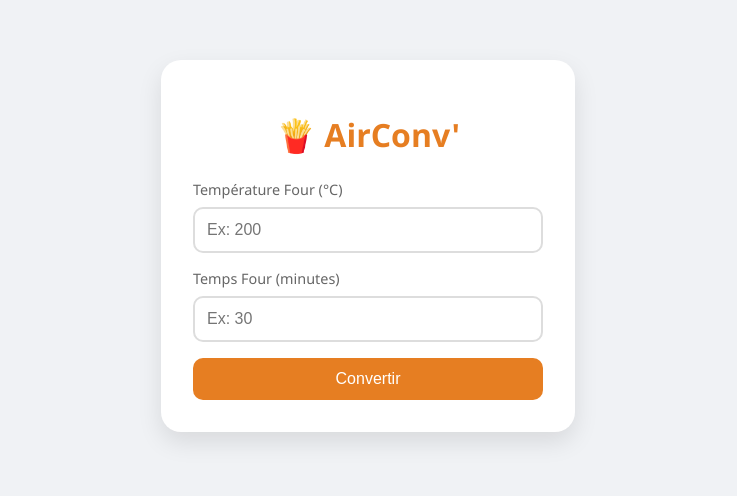
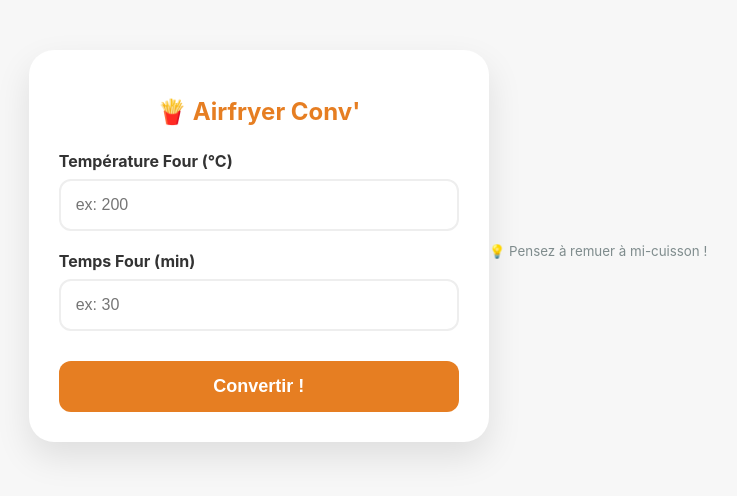
Before and after one commit to Superflo72/Airfryer-app, a plain HTML site: page Index.html in a window 1280 px wide. Shown: the part 154-650 px from the top of the page, without its empty margins (272-1009 px from the left). Drawn offline with Linux system fonts and the light colour scheme.

Commit message:
Index.html

```diff
--- a/Index.html
+++ b/Index.html
@@ -2,38 +2,63 @@
 <html lang="fr">
 <head>
     <meta charset="UTF-8">
-    <meta name="viewport" content="width=device-width, initial-scale=1.0">
+    <meta name="viewport" content="width=device-width, initial-scale=1.0, user-scalable=no">
+    <meta name="apple-mobile-web-app-capable" content="yes">
+    <meta name="apple-mobile-web-app-status-bar-style" content="black-translucent">
+
     <title>Airfryer Conv'</title>
+
+    <link rel="apple-touch-icon" href="https://emojicdn.elk.sh/🍟?size=180">
+    <link rel="icon" type="image/png" href="https://emojicdn.elk.sh/🍟?size=192">
+
     <style>
-        body { font-family: 'Segoe UI', sans-serif; display: flex; justify-content: center; align-items: center; height: 100vh; margin: 0; background-color: #f0f2f5; }
-        .card { background: white; padding: 2rem; border-radius: 20px; box-shadow: 0 10px 25px rgba(0,0,0,0.1); width: 100%; max-width: 350px; text-align: center; }
-        h1 { color: #e67e22; margin-bottom: 1.5rem; }
-        .input-group { margin-bottom: 1rem; text-align: left; }
-        label { display: block; font-size: 0.9rem; color: #666; margin-bottom: 0.5rem; }
-        input { width: 100%; padding: 12px; border: 2px solid #ddd; border-radius: 10px; box-sizing: border-box; font-size: 1rem; }
-        button { width: 100%; padding: 12px; background-color: #e67e22; color: white; border: none; border-radius: 10px; font-size: 1rem; cursor: pointer; transition: background 0.3s; }
-        button:hover { background-color: #d35400; }
-        #result { margin-top: 1.5rem; padding: 1rem; border-radius: 10px; background-color: #fff3e0; display: none; }
+        body { font-family: -apple-system, BlinkMacSystemFont, "Segoe UI", Roboto, Helvetica, Arial, sans-serif; display: flex; justify-content: center; align-items: center; height: 100vh; margin: 0; background-color: #f7f7f7; }
+        .card { background: white; padding: 30px; border-radius: 25px; box-shadow: 0 15px 35px rgba(0,0,0,0.1); width: 90%; max-width: 400px; text-align: center; }
+        h1 { color: #e67e22; font-size: 24px; margin-bottom: 25px; }
+        .input-group { margin-bottom: 20px; text-align: left; }
+        label { display: block; font-weight: bold; margin-bottom: 8px; color: #333; }
+        input { width: 100%; padding: 15px; border: 2px solid #eee; border-radius: 12px; font-size: 16px; box-sizing: border-box; outline: none; transition: border 0.3s; }
+        input:focus { border-color: #e67e22; }
+        button { width: 100%; padding: 15px; background: #e67e22; color: white; border: none; border-radius: 12px; font-size: 18px; font-weight: bold; cursor: pointer; margin-top: 10px; }
+        #result { margin-top: 25px; padding: 20px; border-radius: 15px; background: #fff8f0; display: none; border: 1px dashed #e67e22; }
     </style>
 </head>
 <body>
 
 <div class="card">
-    <h1>🍟 AirConv'</h1>
+    <h1>🍟 Airfryer Conv'</h1>
 
     <div class="input-group">
         <label>Température Four (°C)</label>
-        <input type="number" id="tempFour" placeholder="Ex: 200">
+        <input type="number" id="tempFour" placeholder="ex: 200" inputmode="numeric">
     </div>
 
     <div class="input-group">
-        <label>Temps Four (minutes)</label>
-        <input type="number" id="tempsFour" placeholder="Ex: 30">
+        <label>Temps Four (min)</label>
+        <input type="number" id="tempsFour" placeholder="ex: 30" inputmode="numeric">
     </div>
 
-    <button onclick="calculer()">Convertir</button>
+    <button onclick="calculer()">Convertir !</button>
 
     <div id="result">
+        <div id="resText" style="font-size: 22px; font-weight: bold; color: #d35400;"></div>
+        <div style="margin-top: 10px; font-size: 14px; color: #666;">Secouez à mi-cuisson !</div>
+    </div>
+</div>
+
+<script>
+    function calculer() {
+        const t = document.getElementById('tempFour').value;
+        const m = document.getElementById('tempsFour').value;
+        if(t && m) {
+            document.getElementById('resText').innerText = (t - 20) + "°C — " + Math.round(m * 0.8) + " min";
+            document.getElementById('result').style.display = 'block';
+        }
+    }
+</script>
+
+</body>
+</html>
         <div style="font-size: 1.2rem; font-weight: bold; color: #d35400;" id="resText"></div>
         <small style="color: #7f8c8d; display: block; margin-top: 10px;">💡 Pensez à remuer à mi-cuisson !</small>
     </div>
```
